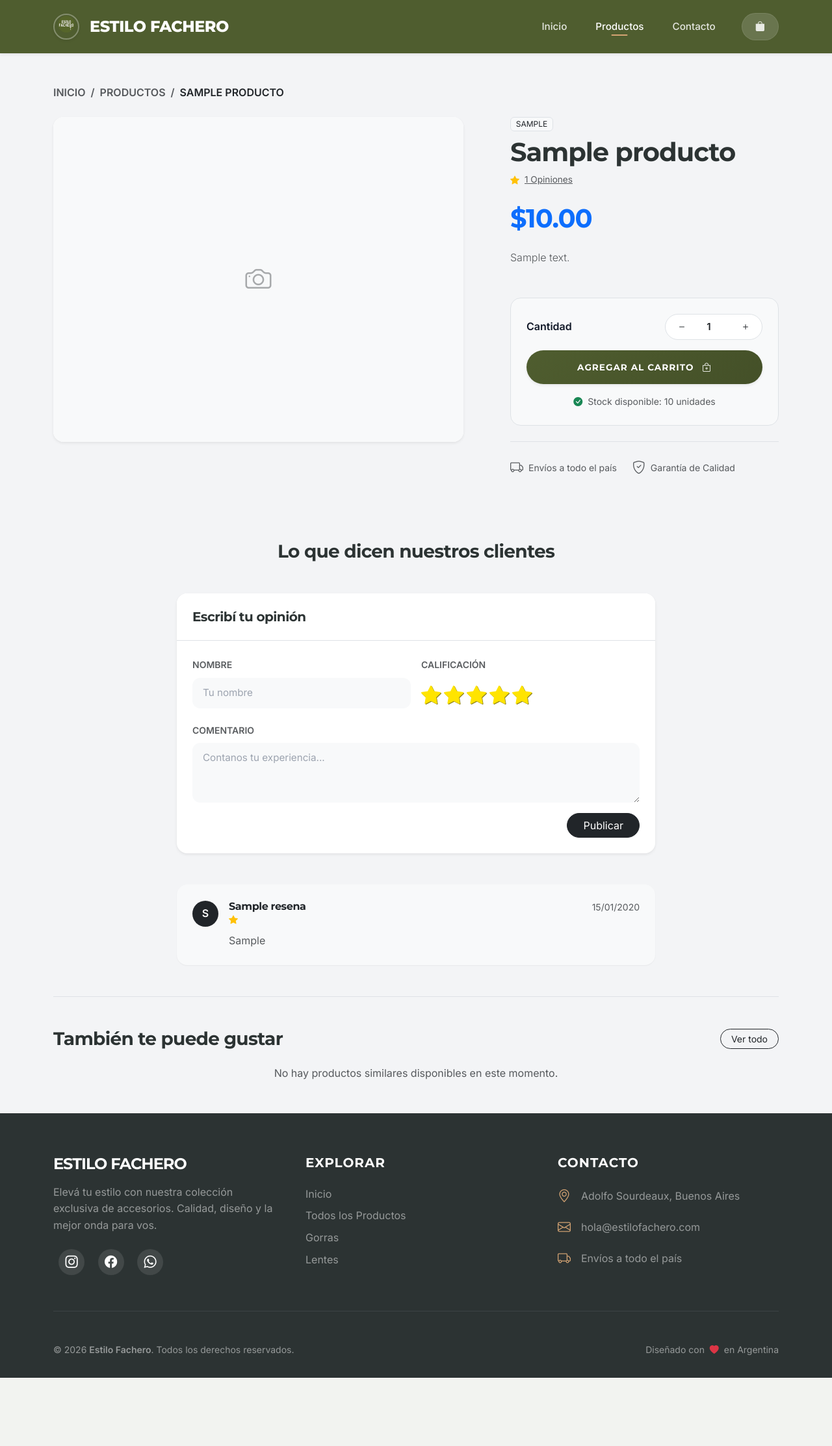
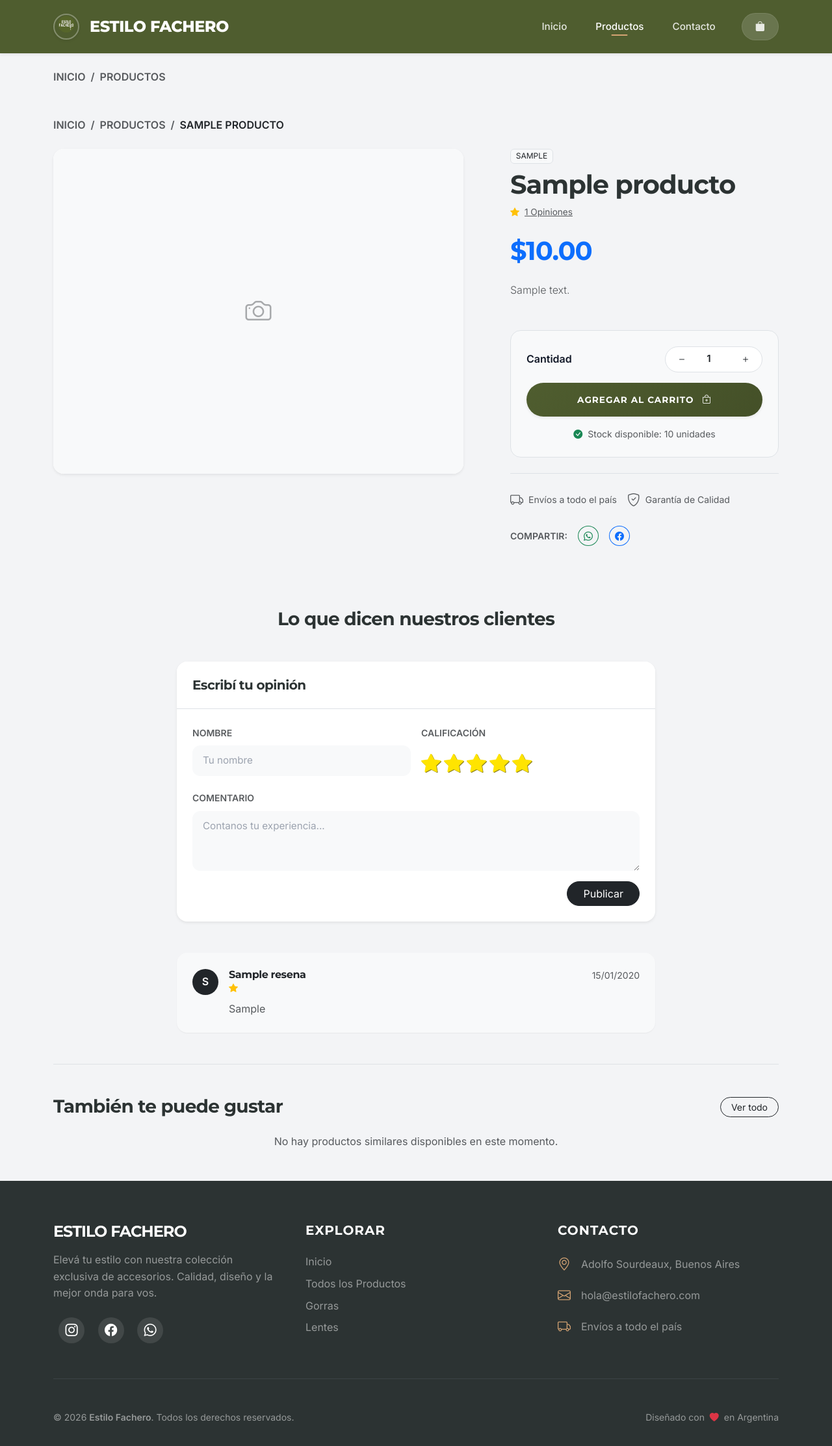
Before and after one commit to Sebastian-GonzalezLegal/estilo_fachero, a Flask app: page /productos/1 in a window 1280 px wide. Shown: the whole page at 65% size. Before the commit the page ends 2120 px from the top, so only its background shows below. Run offline with Flask 3, Linux system fonts and the light colour scheme; tables that the repository leaves empty hold one stand-in row (values such as "Sample post"); some libraries are stand-ins or nearby versions.

Commit message:
arreglo y optimizacion UI

```diff
--- a/app/routes/main.py
+++ b/app/routes/main.py
@@ -28,7 +28,15 @@ def productos():
             (Producto.descripcion.ilike(f'%{busqueda}%'))
         )
 
-    pagination = query.order_by(Producto.id.desc()).paginate(page=page, per_page=12, error_out=False)
+    sort = request.args.get('sort', 'newest')
+    if sort == 'price_low':
+        query = query.order_by(Producto.precio.asc())
+    elif sort == 'price_high':
+        query = query.order_by(Producto.precio.desc())
+    else:
+        query = query.order_by(Producto.id.desc())
+
+    pagination = query.paginate(page=page, per_page=12, error_out=False)
 
     return render_template('products.html',
                          productos=pagination,
--- a/app/static/js/main.js
+++ b/app/static/js/main.js
@@ -2,12 +2,12 @@
 let carrito = JSON.parse(localStorage.getItem('carrito')) || [];
 let productosDisponibles = {}; // Cache de productos con stock
 
-document.addEventListener("DOMContentLoaded", function() {
+document.addEventListener("DOMContentLoaded", function () {
     actualizarBadge();
     cargarProductos(); // Cargar stock de productos
     actualizarEstadoProductos();
 
-    if(document.getElementById('tabla-carrito')){
+    if (document.getElementById('tabla-carrito')) {
         mostrarCarrito();
     }
 
@@ -18,7 +18,168 @@ document.addEventListener("DOMContentLoaded", function() {
             actualizarOffcanvas();
         });
     }
+
+    // --- MEJORAS UX: Búsqueda y Filtros AJAX ---
+    initAjaxFilters();
+    initBackToTop();
+    initSort();
 });
+
+// Cache para los productos de la página actual para la Vista Rápida
+let productosCacheLocal = [];
+
+function initAjaxFilters() {
+    const filterContainer = document.querySelector('.filters-container'); // Necesitaremos envolver los filtros en este contenedor
+    const searchForm = document.querySelector('form[action="/productos"]');
+    const productGrid = document.querySelector('.row.g-4');
+
+    if (!searchForm || !productGrid) return;
+
+    // Escuchar clics en los botones de filtro
+    document.querySelectorAll('.filter-btn').forEach(btn => {
+        btn.addEventListener('click', function (e) {
+            e.preventDefault();
+            const url = this.getAttribute('href');
+            updateProducts(url);
+
+            // Actualizar estado activo
+            document.querySelectorAll('.filter-btn').forEach(b => {
+                b.classList.remove('btn-dark');
+                b.classList.add('btn-light', 'text-muted', 'border');
+            });
+            this.classList.remove('btn-light', 'text-muted', 'border');
+            this.classList.add('btn-dark');
+        });
+    });
+
+    // Búsqueda dinámica (debounce)
+    const searchInput = searchForm.querySelector('input[name="q"]');
+    let timeout = null;
+    if (searchInput) {
+        searchInput.addEventListener('input', function () {
+            clearTimeout(timeout);
+            timeout = setTimeout(() => {
+                const formData = new FormData(searchForm);
+                const params = new URLSearchParams(formData);
+                updateProducts(`/productos?${params.toString()}`);
+            }, 500);
+        });
+
+        searchForm.addEventListener('submit', (e) => e.preventDefault());
+    }
+}
+
+function initSort() {
+    const sortSelect = document.getElementById('sort-select');
+    if (!sortSelect) return;
+
+    sortSelect.addEventListener('change', function () {
+        const url = new URL(window.location.href);
+        url.searchParams.set('sort', this.value);
+        updateProducts(url.pathname + url.search);
+    });
+
+    // Marcar el valor actual desde la URL si existe
+    const currentSort = new URLSearchParams(window.location.search).get('sort');
+    if (currentSort) sortSelect.value = currentSort;
+}
+
+async function updateProducts(url) {
+    const productGrid = document.querySelector('.row.g-4');
+    if (!productGrid) return;
+
+    // Mostrar loading
+    productGrid.style.opacity = '0.5';
+    productGrid.style.pointerEvents = 'none';
+
+    try {
+        const response = await fetch(url, {
+            headers: { 'X-Requested-With': 'XMLHttpRequest' }
+        });
+        const html = await response.text();
+
+        const parser = new DOMParser();
+        const doc = parser.parseFromString(html, 'text/html');
+        const newContent = doc.querySelector('.row.g-4').innerHTML;
+        const newPagination = doc.querySelector('nav[aria-label="Navegación de productos"]');
+
+        productGrid.innerHTML = newContent;
+        productGrid.style.opacity = '1';
+        productGrid.style.pointerEvents = 'auto';
+
+        // Actualizar paginación
+        const paginationContainer = document.querySelector('nav[aria-label="Navegación de productos"]');
+        if (newPagination && paginationContainer) {
+            paginationContainer.innerHTML = newPagination.innerHTML;
+        } else if (paginationContainer) {
+            paginationContainer.innerHTML = '';
+        }
+
+        // Re-inicializar eventos para los nuevos productos
+        actualizarEstadoProductos();
+
+        // Actualizar URL del navegador sin recargar
+        window.history.pushState({}, '', url);
+
+        // Volver arriba al cambiar de página o filtro
+        window.scrollTo({ top: 0, behavior: 'smooth' });
+
+    } catch (e) {
+        console.error('Error actualizando productos:', e);
+        productGrid.style.opacity = '1';
+        productGrid.style.pointerEvents = 'auto';
+    }
+}
+
+async function abrirVistaRapida(id) {
+    const modal = new bootstrap.Modal(document.getElementById('quickViewModal'));
+    const content = document.getElementById('quick-view-content');
+
+    content.innerHTML = '<div class="p-5 text-center"><div class="spinner-border text-primary" role="status"></div></div>';
+    modal.show();
+
+    try {
+        const response = await fetch(`/api/admin/producto/${id}`); // Reutilizamos el endpoint de admin que devuelve un HTML similar
+        const data = await response.json();
+
+        // El HTML de admin necesita unos ajustes para la vista pública (quitar botón editar, etc.)
+        const parser = new DOMParser();
+        const doc = parser.parseFromString(data.html, 'text/html');
+
+        // Quitar el botón de editar
+        const adminBtn = doc.querySelector('.btn-primary');
+        if (adminBtn) adminBtn.remove();
+
+        // Ajustar enlaces de imágenes si es necesario
+        content.innerHTML = doc.body.innerHTML;
+
+    } catch (e) {
+        content.innerHTML = '<div class="p-5 text-center text-danger">Error al cargar el producto.</div>';
+    }
+}
+
+function initBackToTop() {
+    const btn = document.createElement('button');
+    btn.innerHTML = '<i class="bi bi-arrow-up"></i>';
+    btn.className = 'btn btn-primary rounded-circle shadow-lg position-fixed bottom-0 end-0 m-4 back-to-top';
+    btn.style.display = 'none';
+    btn.style.zIndex = '1000';
+    btn.style.width = '50px';
+    btn.style.height = '50px';
+    document.body.appendChild(btn);
+
+    window.addEventListener('scroll', () => {
+        if (window.scrollY > 300) {
+            btn.style.display = 'block';
+        } else {
+            btn.style.display = 'none';
+        }
+    });
+
+    btn.addEventListener('click', () => {
+        window.scrollTo({ top: 0, behavior: 'smooth' });
+    });
+}
 
 // Cargar productos con stock desde la API
 async function cargarProductos() {
@@ -105,17 +266,33 @@ function agregarAlCarrito(id, nombre, precio) {
         offcanvas.show();
     }
 
-    // Feedback visual (opcional, ya que se abre el offcanvas)
+    // Feedback visual premium con Toast de SweetAlert2
+    const Toast = Swal.mixin({
+        toast: true,
+        position: 'top-end',
+        showConfirmButton: false,
+        timer: 3000,
+        timerProgressBar: true,
+        didOpen: (toast) => {
+            toast.addEventListener('mouseenter', Swal.stopTimer)
+            toast.addEventListener('mouseleave', Swal.resumeTimer)
+        }
+    });
+
+    Toast.fire({
+        icon: 'success',
+        title: `${nombre} agregado al carrito`
+    });
+
     const btn = document.querySelector(`#btn-agregar-${id}`);
-    if(btn) {
-        const originalContent = btn.innerHTML;
-        btn.innerHTML = '<i class="bi bi-check-lg"></i>';
-        btn.classList.add('btn-success');
+    if (btn) {
+        btn.innerHTML = '<i class="bi bi-check-lg"></i> AGREGADO';
+        btn.classList.replace('btn-fachero', 'btn-success');
 
         setTimeout(() => {
-            btn.innerHTML = originalContent;
-            btn.classList.remove('btn-success');
-        }, 1500);
+            btn.innerHTML = '<i class="bi bi-bag-plus"></i> AGREGAR';
+            btn.classList.replace('btn-success', 'btn-fachero');
+        }, 2000);
     }
 }
 
@@ -151,7 +328,7 @@ function actualizarOffcanvas() {
     const totalEl = document.getElementById('offcanvas-cart-total');
     const footerActions = document.getElementById('cart-footer-actions');
 
-    if(!container || !totalEl) return;
+    if (!container || !totalEl) return;
 
     container.innerHTML = '';
     let total = 0;
@@ -165,11 +342,11 @@ function actualizarOffcanvas() {
             </div>
         `;
         totalEl.innerText = '$0';
-        if(footerActions) footerActions.classList.add('d-none');
+        if (footerActions) footerActions.classList.add('d-none');
         return;
     }
 
-    if(footerActions) footerActions.classList.remove('d-none');
+    if (footerActions) footerActions.classList.remove('d-none');
 
     carrito.forEach((prod, index) => {
         let subtotal = prod.precio * prod.cantidad;
@@ -226,8 +403,8 @@ function actualizarEstadoProductos() {
                 btn.classList.remove('btn-secondary');
                 btn.classList.add('btn-fachero');
                 // Mantenemos el HTML original del template si es posible, o ponemos uno genérico
-                if(!btn.innerHTML.includes('AGREGAR') && !btn.innerHTML.includes('AGOTADO')) {
-                     // No hacemos nada para no romper iconos custom
+                if (!btn.innerHTML.includes('AGREGAR') && !btn.innerHTML.includes('AGOTADO')) {
+                    // No hacemos nada para no romper iconos custom
                 }
             }
             if (inputCantidad) inputCantidad.disabled = false;
@@ -249,7 +426,7 @@ function mostrarCarrito() {
     // SI ESTÁ VACÍO
     if (carrito.length === 0) {
         // Mostrar mensaje vacío, ocultar tabla y panel compra
-        if(mensajeVacio) {
+        if (mensajeVacio) {
             mensajeVacio.classList.remove('d-none');
             if (tabla.parentElement) {
                 tabla.parentElement.classList.add('d-none'); // Ocultar div .table-responsive
@@ -259,23 +436,23 @@ function mostrarCarrito() {
             tabla.innerHTML = '<tr><td colspan="5" class="text-center py-5">Carrito vacío</td></tr>';
         }
 
-        if(totalSpan) totalSpan.innerText = 0;
+        if (totalSpan) totalSpan.innerText = 0;
 
-        if(panelCompra) {
+        if (panelCompra) {
             panelCompra.classList.add('d-none');
         }
         return;
     }
 
     // SI HAY COSAS
-    if(mensajeVacio) {
+    if (mensajeVacio) {
         mensajeVacio.classList.add('d-none');
         if (tabla.parentElement) {
             tabla.parentElement.classList.remove('d-none');
         }
     }
 
-    if(panelCompra) {
+    if (panelCompra) {
         panelCompra.classList.remove('d-none');
         // panelCompra.classList.add('d-flex'); // Quitamos esto porque ahora es un bloque normal
     }
@@ -302,8 +479,8 @@ function mostrarCarrito() {
         tabla.innerHTML += row;
     });
 
-    if(totalSpan) totalSpan.innerText = total;
-    if(document.getElementById('subtotal-compra')) {
+    if (totalSpan) totalSpan.innerText = total;
+    if (document.getElementById('subtotal-compra')) {
         document.getElementById('subtotal-compra').innerText = total;
     }
 }
@@ -415,8 +592,8 @@ function recalcularTotalCarrito(costoEnvio = 0) {
     const total = subtotal + costoEnvio;
 
     // Actualizar DOM
-    if(document.getElementById('subtotal-compra')) document.getElementById('subtotal-compra').innerText = subtotal;
-    if(document.getElementById('total-compra')) document.getElementById('total-compra').innerText = total;
+    if (document.getElementById('subtotal-compra')) document.getElementById('subtotal-compra').innerText = subtotal;
+    if (document.getElementById('total-compra')) document.getElementById('total-compra').innerText = total;
 }
 
 function irACheckout() {
--- a/app/templates/admin/panel.html
+++ b/app/templates/admin/panel.html
@@ -121,7 +121,7 @@
                         <div class="d-flex align-items-center gap-3">
                             {% if producto.primera_foto() %}
                             <img src="{{ url_for('api.imagen_producto', filename=producto.primera_foto()) }}"
-                                class="avatar shadow-sm" loading="lazy" alt="{{ producto.nombre }}">
+                                class="avatar shadow-sm" alt="{{ producto.nombre }}">
                             {% else %}
                             <div class="avatar bg-light d-flex align-items-center justify-content-center text-muted">
                                 <i class="bi bi-image"></i>
--- a/app/templates/base.html
+++ b/app/templates/base.html
@@ -40,7 +40,7 @@
         <div class="container">
             <a class="navbar-brand d-flex align-items-center gap-3" href="/">
                 <img src="{{ url_for('static', filename='img/logo.png') }}" alt="Estilo Fachero"
-                    class="nav-logo shadow-sm">
+                    class="nav-logo shadow-sm" loading="eager">
                 <span class="brand-text d-none d-sm-block">ESTILO FACHERO</span>
             </a>
 
@@ -98,6 +98,25 @@
 
     <!-- Main Content -->
     <main class="flex-grow-1 {% if 'admin' not in request.path %}fade-in-up{% endif %}">
+        {% if 'admin' not in request.path and request.path != '/' %}
+        <div class="container mt-4">
+            <nav aria-label="breadcrumb">
+                <ol class="breadcrumb small text-uppercase fw-bold text-muted mb-0">
+                    <li class="breadcrumb-item"><a href="/" class="text-decoration-none text-muted">Inicio</a></li>
+                    {% if '/productos' in request.path %}
+                    <li class="breadcrumb-item"><a href="/productos"
+                            class="text-decoration-none text-muted">Productos</a></li>
+                    {% endif %}
+                    {% if '/contacto' in request.path %}
+                    <li class="breadcrumb-item active text-dark">Contacto</li>
+                    {% endif %}
+                    {% if '/carrito' in request.path %}
+                    <li class="breadcrumb-item active text-dark">Carrito</li>
+                    {% endif %}
+                </ol>
+            </nav>
+        </div>
+        {% endif %}
         {% block content %}{% endblock %}
     </main>
 
--- a/app/templates/producto_detalle.html
+++ b/app/templates/producto_detalle.html
@@ -33,9 +33,9 @@ producto.primera_foto() else url_for('static', filename='img/logo.png', _externa
                         <div class="carousel-item {% if loop.first %}active{% endif %}">
                             <div class="d-flex align-items-center justify-content-center bg-white"
                                 style="height: 500px;">
-                                <img src="{{ url_for('api.imagen_producto', filename=foto) }}"
-                                    class="d-block mw-100 mh-100" loading="lazy" alt="{{ producto.nombre }}"
-                                    style="object-fit: contain;">
+                                <img src="{{ foto if foto.startswith('http') else url_for('api.imagen_producto', filename=foto) }}"
+                                    class="d-block mw-100 mh-100" alt="{{ producto.nombre }}" loading="eager"
+                                    fetchpriority="high" style="object-fit: contain;">
                             </div>
                         </div>
                         {% endfor %}
@@ -68,8 +68,8 @@ producto.primera_foto() else url_for('static', filename='img/logo.png', _externa
                     <div class="border rounded-3 overflow-hidden cursor-pointer opacity-75 hover-opacity-100 transition-all"
                         style="width: 80px; height: 80px; flex-shrink: 0;"
                         onclick="document.querySelector('#carousel-fotos .carousel-item.active').classList.remove('active'); document.querySelectorAll('#carousel-fotos .carousel-item')[{{ loop.index0 }}].classList.add('active');">
-                        <img src="{{ url_for('api.imagen_producto', filename=foto) }}"
-                            class="w-100 h-100 object-fit-cover" loading="lazy" alt="Thumbnail">
+                        <img src="{{ foto if foto.startswith('http') else url_for('api.imagen_producto', filename=foto) }}"
+                            class="w-100 h-100 object-fit-cover" alt="Thumbnail">
                     </div>
                     {% endfor %}
                 </div>
@@ -149,13 +149,27 @@ producto.primera_foto() else url_for('static', filename='img/logo.png', _externa
                 </div>
 
                 <div
-                    class="d-flex gap-4 small text-muted justify-content-center justify-content-lg-start border-top pt-4">
+                    class="d-flex flex-wrap gap-3 small text-muted justify-content-center justify-content-lg-start border-top pt-4 mb-4">
                     <div class="d-flex align-items-center gap-2">
                         <i class="bi bi-truck fs-5"></i> Envíos a todo el país
                     </div>
                     <div class="d-flex align-items-center gap-2">
                         <i class="bi bi-shield-check fs-5"></i> Garantía de Calidad
                     </div>
+                </div>
+
+                <!-- Compartir -->
+                <div class="d-flex align-items-center gap-3">
+                    <span class="small fw-bold text-uppercase text-muted">Compartir:</span>
+                    <a href="https://wa.me/?text=Mirá este producto en Estilo Fachero: {{ producto.nombre }} - {{ request.url }}"
+                        target="_blank" class="btn btn-sm btn-outline-success rounded-circle"
+                        title="Compartir en WhatsApp">
+                        <i class="bi bi-whatsapp"></i>
+                    </a>
+                    <a href="https://www.facebook.com/sharer/sharer.php?u={{ request.url }}" target="_blank"
+                        class="btn btn-sm btn-outline-primary rounded-circle" title="Compartir en Facebook">
+                        <i class="bi bi-facebook"></i>
+                    </a>
                 </div>
             </div>
         </div>
@@ -251,27 +265,32 @@ producto.primera_foto() else url_for('static', filename='img/logo.png', _externa
             <a href="/productos" class="btn btn-outline-dark rounded-pill btn-sm px-3">Ver todo</a>
         </div>
 
-        <div class="row g-4">
+        <div class="row g-4 mb-5">
             {% set productos_relacionados = query_productos_por_tipo(producto.tipo, producto.id) %}
             {% if productos_relacionados %}
             {% for prod in productos_relacionados[:4] %}
             <div class="col-md-3 col-6">
                 <div class="card h-100 border-0 shadow-sm product-card hover-lift">
-                    <div class="card-img-top-wrapper bg-light rounded-top position-relative overflow-hidden">
+                    <div class="card-img-top-wrapper bg-light rounded-top position-relative overflow-hidden"
+                        style="height: 200px;">
                         <a href="{{ url_for('main.producto_detalle', id=prod.id) }}"
-                            class="d-block w-100 h-100 position-absolute top-0 start-0 d-flex align-items-center justify-content-center">
+                            class="d-block w-100 h-100 position-absolute top-0 start-0 d-flex align-items-center justify-content-center text-decoration-none">
                             {% if prod.primera_foto() %}
-                            <img src="{{ url_for('api.imagen_producto', filename=prod.primera_foto()) }}"
-                                class="img-fluid mh-100 mw-100 p-3" loading="lazy" alt="{{ prod.nombre }}">
+                            {% set rel_foto = prod.primera_foto() %}
+                            <img src="{{ rel_foto if rel_foto.startswith('http') else url_for('api.imagen_producto', filename=rel_foto) }}"
+                                class="img-fluid w-100 h-100 p-2" alt="{{ prod.nombre }}" style="object-fit: contain;">
                             {% else %}
-                            <span class="text-muted small">Sin foto</span>
+                            <i class="bi bi-camera text-muted opacity-25 fs-2"></i>
                             {% endif %}
                         </a>
                     </div>
-                    <div class="card-body p-3">
-                        <h6 class="card-title fw-bold text-truncate mb-1"><a
-                                href="{{ url_for('main.producto_detalle', id=prod.id) }}"
-                                class="text-dark text-decoration-none">{{ prod.nombre }}</a></h6>
+                    <div class="card-body p-3 text-center">
+                        <h6 class="card-title fw-bold text-truncate mb-1">
+                            <a href="{{ url_for('main.producto_detalle', id=prod.id) }}"
+                                class="text-dark text-decoration-none">
+                                {{ prod.nombre }}
+                            </a>
+                        </h6>
                         <p class="fw-bold text-primary mb-0">${{ "%.0f"|format(prod.precio) }}</p>
                     </div>
                 </div>
```
Also changed, not shown: app/templates/products.html (+55 -7 lines).
